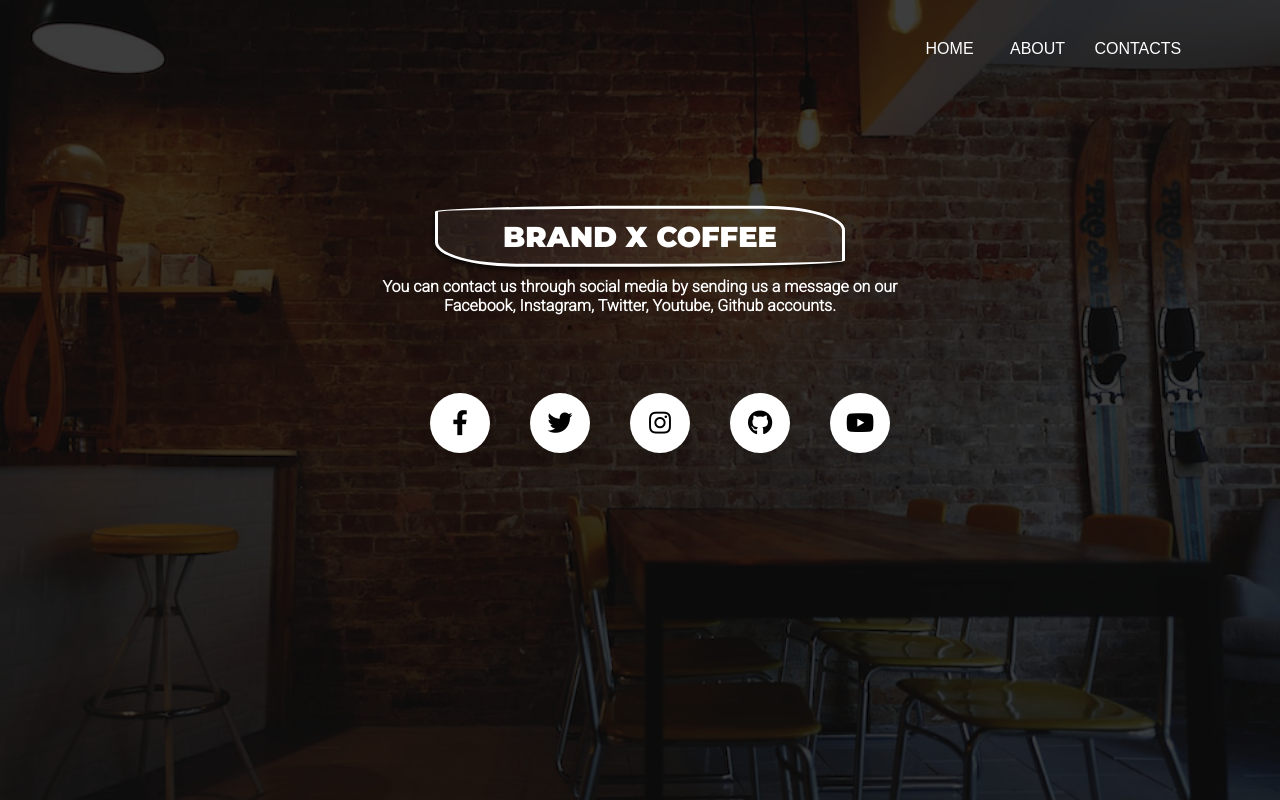
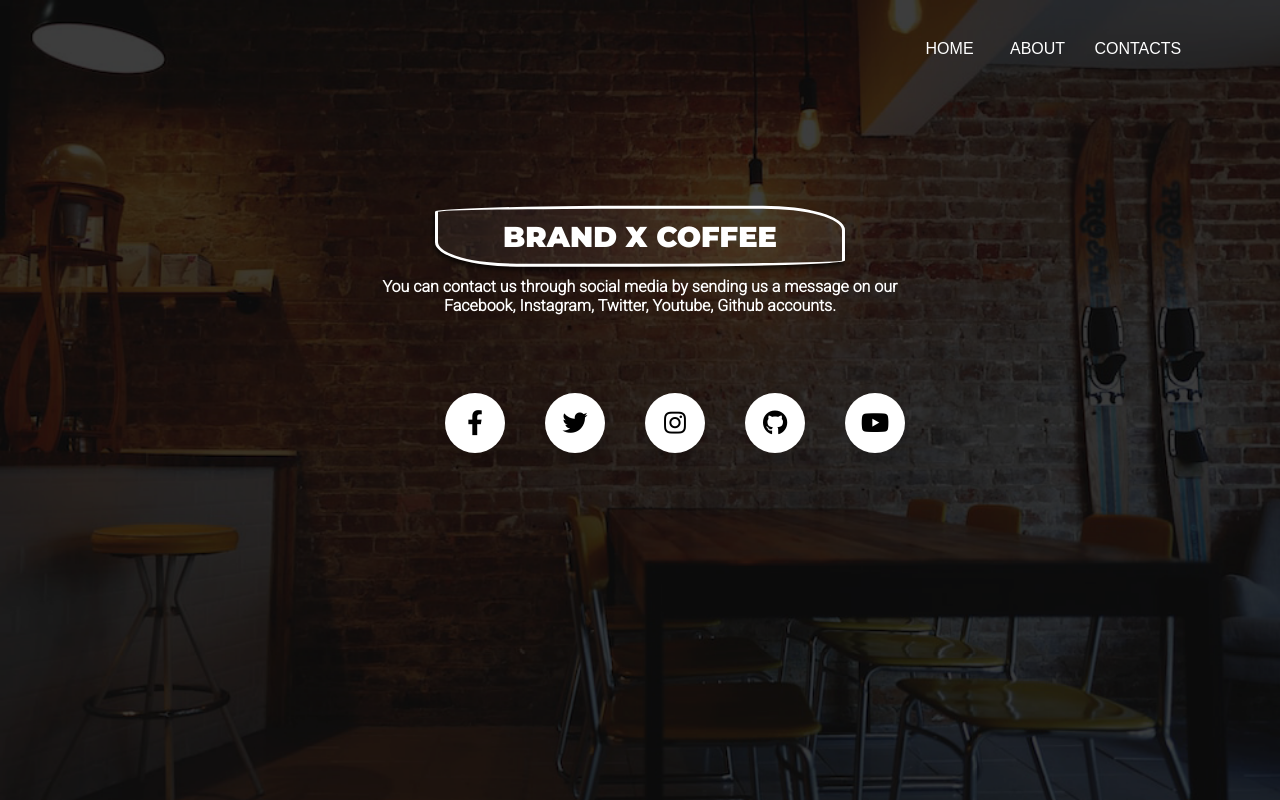
Before and after one commit to futuredevjj/futuredevjj.github.io, a plain HTML site: page contact.html in a window 1280 px wide. Drawn offline with Linux system fonts and the light colour scheme.

Commit message:
Update contact.css

```diff
--- a/contact.css
+++ b/contact.css
@@ -100,7 +100,7 @@ h2 {
 
 .wrapper{
     display: inline-flex;
-    transform: translateX(82%) translateY(320%);
+    transform: translateX(85%) translateY(320%);
   }
   .wrapper .icon{
     margin: 0 20px;
```
